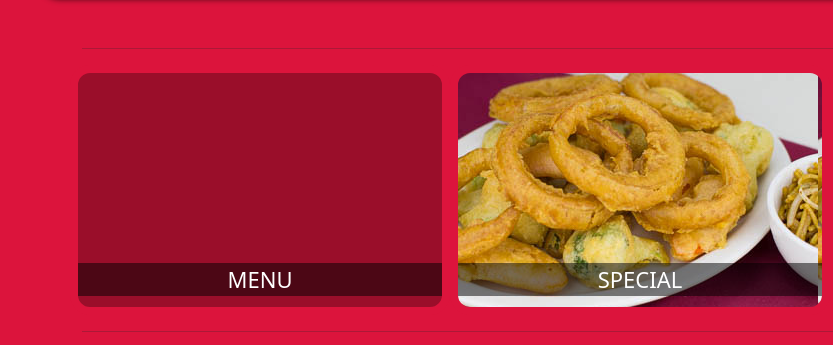
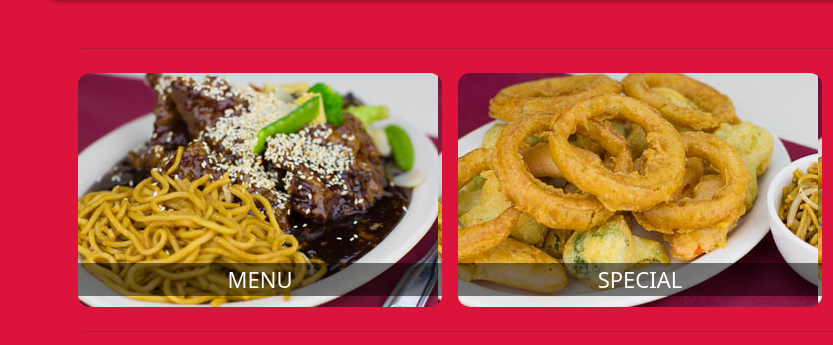
Before and after one commit to abdullah7316/Sample-Projects, a plain HTML site: page index.html in a window 1280 px wide. Shown: the part 807-1152 px from the top of the page, 0-833 px from the left. Drawn offline with nearby package versions, Linux system fonts and the light colour scheme; grey boxes are pictures that could not be loaded; files whose address does not match are found by name.

Commit message:
menutile

```diff
--- a/css/style.css
+++ b/css/style.css
@@ -144,7 +144,7 @@ ul li .nav-link:hover{
     padding: 0;
 }
 .menu-div{
-    background: url("./media/images/menu-tile.jpg");
+    background-image: url('/./media/images/menu-tile.jpg');
     height: 250px;
 }
 .special-div{
```
